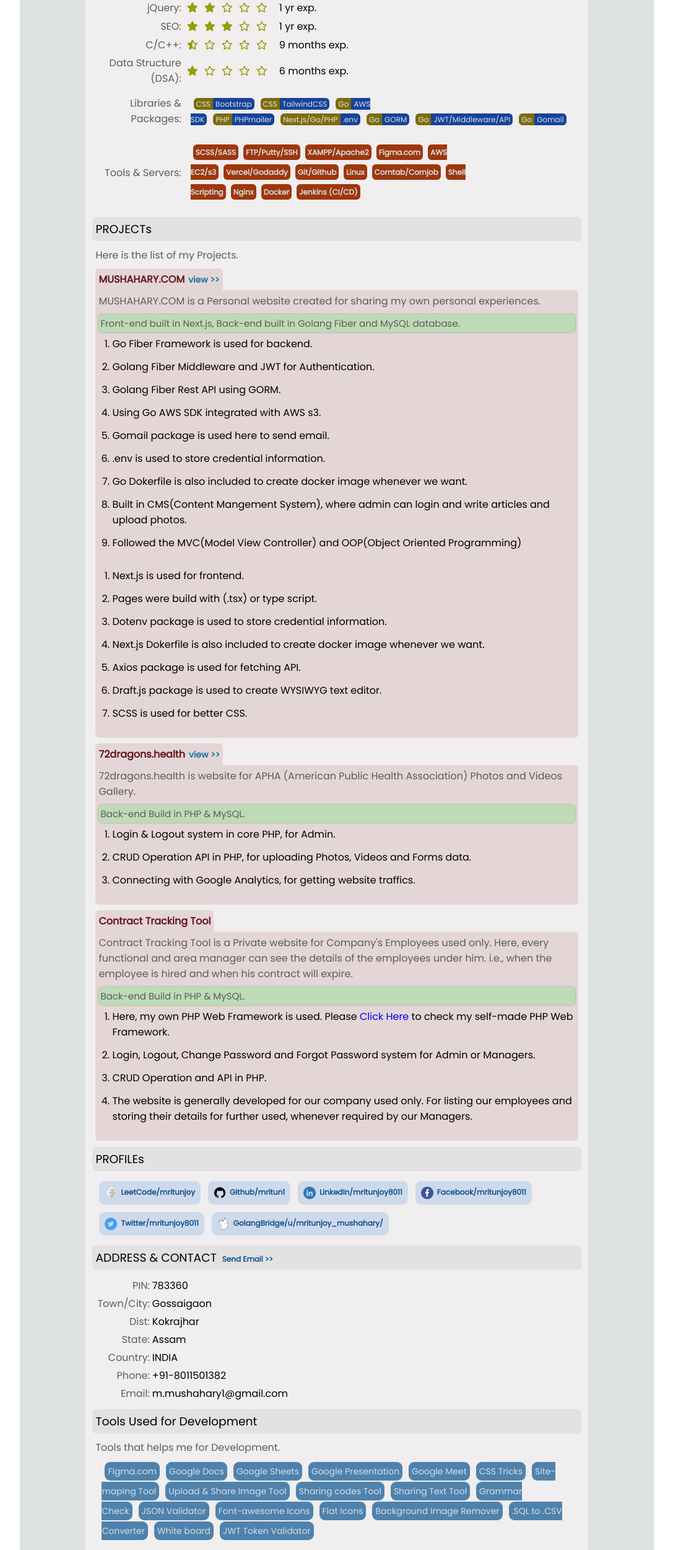
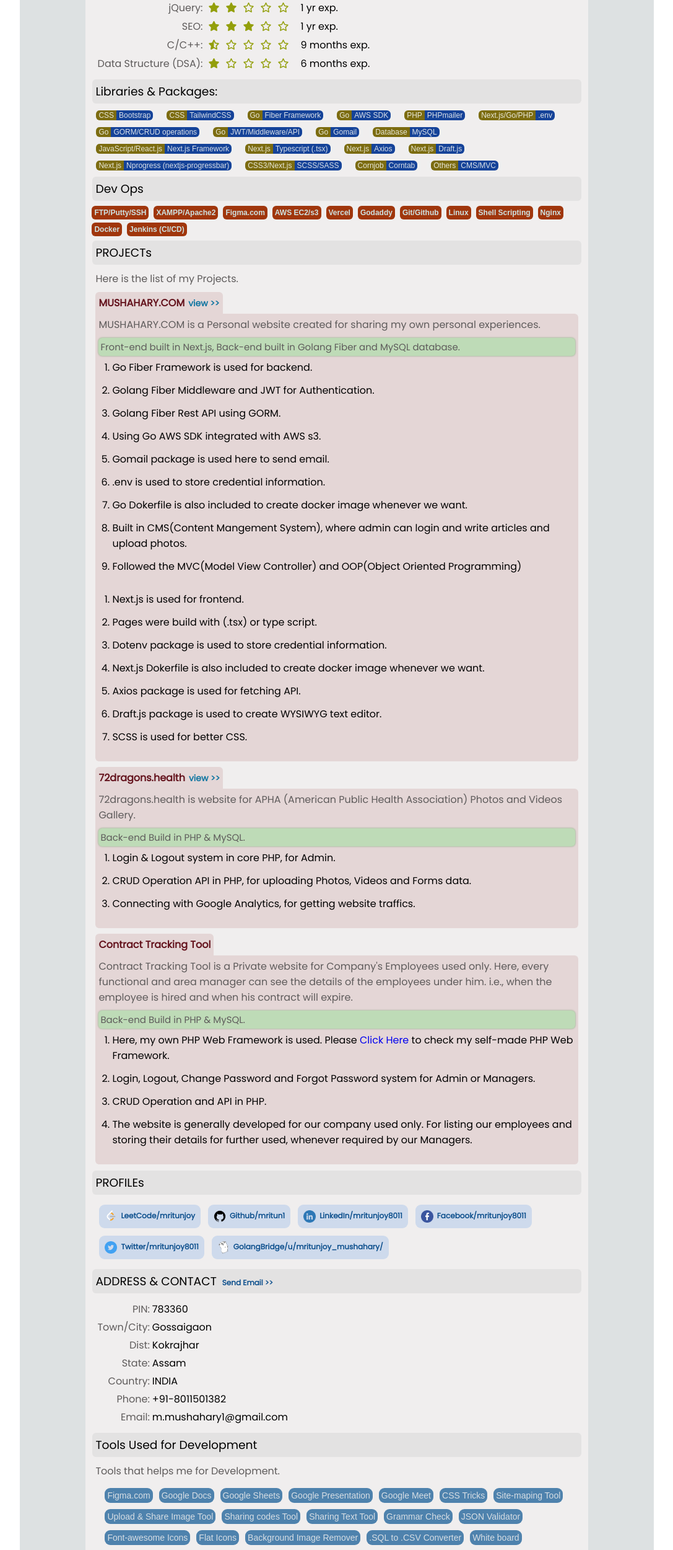
Before and after one commit to mritun1/mushahary.com-v1, a Next.js app: page /team/mritunjoy-mushahary in a window 1280 px wide. Shown: the part 860-3360 px from the top of the page at 62% size, without its empty margins (96-1183 px from the left). Built offline with nearby package versions, Linux system fonts and the light colour scheme.

Commit message:
photo search fixed, loading bar added

```diff
--- a/component/public/photos/PhotosSearch.tsx
+++ b/component/public/photos/PhotosSearch.tsx
@@ -15,6 +15,7 @@
         window.location.href = "/photos/v2/search/"+searchTxt
     }
     return (
+        <>
             <div>
                 <div className="photos_search">
                     <div>
@@ -29,6 +30,7 @@
                     </div>
                 </div>
             </div>
+        </>
     );
 }
 
--- a/package.json
+++ b/package.json
@@ -21,6 +21,7 @@
     "eslint-config-next": "13.0.5",
     "next": "13.0.5",
     "nextjs-cors": "^2.1.2",
+    "nextjs-progressbar": "^0.0.16",
     "react": "18.2.0",
     "react-dom": "18.2.0",
     "react-draft-wysiwyg": "^1.15.0",
--- a/pages/_app.tsx
+++ b/pages/_app.tsx
@@ -2,8 +2,15 @@
 import '../styles/admin/v2/main.scss'
 import '../styles/style.scss'
 import '../styles/admin/admin.style.scss'
+import NextNProgress from 'nextjs-progressbar';
 import type { AppProps } from 'next/app'
 
 export default function App({ Component, pageProps }: AppProps) {
-  return <Component {...pageProps} />
+  // return <Component {...pageProps} />
+  return (
+    <>
+      <NextNProgress color="red" startPosition={0.3} stopDelayMs={200} height={6} showOnShallow={true} />
+      <Component {...pageProps} />;
+    </>
+  );
 }
--- a/pages/team/mritunjoy-mushahary.tsx
+++ b/pages/team/mritunjoy-mushahary.tsx
@@ -246,7 +246,7 @@
                                             <td>6 months exp.</td>
                                         </tr>
 
-                                        <tr>
+                                        {/* <tr>
                                             <td>Libraries &amp; Packages:</td>
                                             <td colSpan={2}>
 
@@ -287,8 +287,8 @@
                                                 </span>
 
                                             </td>
-                                        </tr>
-                                        <tr>
+                                        </tr> */}
+                                        {/* <tr>
                                             <td>Tools &amp; Servers:</td>
                                             <td colSpan={2}>
                                                 <span className='tags'>SCSS/SASS</span>
@@ -305,9 +305,105 @@
                                                 <span className='tags'>Docker</span>
                                                 <span className='tags'>Jenkins (CI/CD)</span>
                                             </td>
-                                        </tr>
+                                        </tr> */}
                                     </tbody>
                                 </table>
+                            </div>
+                            <div className="resume_heading">
+                                <h3>Libraries & Packages:</h3>
+                            </div>
+                            <div >
+                                <button className='lib'>
+                                    <span>CSS</span>
+                                    <span>Bootstrap</span>
+                                </button>
+
+                                <button className='lib'>
+                                    <span>CSS</span>
+                                    <span>TailwindCSS</span>
+                                </button>
+                                <button className='lib'>
+                                    <span>Go</span>
+                                    <span>Fiber Framework</span>
+                                </button>
+                                <button className='lib'>
+                                    <span>Go</span>
+                                    <span>AWS SDK</span>
+                                </button>
+
+                                <button className='lib'>
+                                    <span>PHP</span>
+                                    <span>PHPmailer</span>
+                                </button>
+                                <button className='lib'>
+                                    <span>Next.js/Go/PHP</span>
+                                    <span>.env</span>
+                                </button>
+                                <button className='lib'>
+                                    <span>Go</span>
+                                    <span>GORM/CRUD operations</span>
+                                </button>
+                                <button className='lib'>
+                                    <span>Go</span>
+                                    <span>JWT/Middleware/API</span>
+                                </button>
+                                <button className='lib'>
+                                    <span>Go</span>
+                                    <span>Gomail</span>
+                                </button>
+                                <button className='lib'>
+                                    <span>Database</span>
+                                    <span>MySQL</span>
+                                </button>
+                                <button className='lib'>
+                                    <span>JavaScript/React.js</span>
+                                    <span>Next.js Framework</span>
+                                </button>
+                                <button className='lib'>
+                                    <span>Next.js</span>
+                                    <span>Typescript (.tsx)</span>
+                                </button>
+                                <button className='lib'>
+                                    <span>Next.js</span>
+                                    <span>Axios</span>
+                                </button>
+                                <button className='lib'>
+                                    <span>Next.js</span>
+                                    <span>Draft.js</span>
+                                </button>
+                                <button className='lib'>
+                                    <span>Next.js</span>
+                                    <span>Nprogress (nextjs-progressbar)</span>
+                                </button>
+                                <button className='lib'>
+                                    <span>CSS3/Next.js</span>
+                                    <span>SCSS/SASS</span>
+                                </button>
+                                <button className='lib'>
+                                    <span>Cornjob</span>
+                                    <span>Corntab</span>
+                                </button>
+                                <button className='lib'>
+                                    <span>Others</span>
+                                    <span>CMS/MVC</span>
+                                </button>
+                            </div>
+                            <div className="resume_heading">
+                                <h3>Dev Ops</h3>
+                            </div>
+                            <div>
+                                <button className='tags'>FTP/Putty/SSH</button>
+                                <button className='tags'>XAMPP/Apache2</button>
+                                <button className='tags'>Figma.com</button>
+                                <button className='tags'>AWS EC2/s3</button>
+                                <button className='tags'>Vercel</button>
+                                <button className='tags'>Godaddy</button>
+                                <button className='tags'>Git/Github</button>
+                                <button className='tags'>Linux</button>
+                                <button className='tags'>Shell Scripting</button>
+                                <button className='tags'>Nginx</button>
+                                <button className='tags'>Docker</button>
+                                <button className='tags'>Jenkins (CI/CD)</button>
                             </div>
                             <div className="resume_heading">
                                 <h3>PROJECTs</h3>
@@ -528,24 +624,24 @@
                             <div className="resume_tools">
                                 <p>Tools that helps me for Development.</p>
                                 <div className='resume_tools_link'>
-                                    <Link href="https://www.figma.com/" target="_blank">Figma.com</Link>
-                                    <Link href="https://www.google.com/docs/about/" target={"_blank"}>Google Docs</Link>
-                                    <Link href="https://www.google.com/sheets/about/" target={"_blank"}>Google Sheets</Link>
-                                    <Link href="https://www.google.com/slides/about/" target={"_blank"}>Google Presentation</Link>
-                                    <Link href="https://meet.google.com/" target={"_blank"}>Google Meet</Link>
-                                    <Link href="https://css-tricks.com/the-shapes-of-css/" target={"_blank"}>CSS Tricks</Link>
-                                    <Link href="https://www.gloomaps.com/" target={"_blank"}>Site-maping Tool</Link>
-                                    <Link href="https://imgbox.com/" target={"_blank"}>Upload & Share Image Tool</Link>
-                                    <Link href="https://jsfiddle.net/" target={"_blank"}>Sharing codes Tool</Link>
-                                    <Link href="https://sharetext.me/" target={"_blank"}>Sharing Text Tool</Link>
-                                    <Link href="https://quillbot.com/grammar-check" target={"_blank"}>Grammar Check</Link>
-                                    <Link href="https://jsonlint.com/" target={"_blank"}>JSON Validator</Link>
-                                    <Link href="https://fontawesome.com/icons" target={"_blank"}>Font-awesome Icons</Link>
-                                    <Link href="https://www.flaticon.com/" target={"_blank"}>Flat Icons</Link>
-                                    <Link href="https://www.remove.bg/" target={"_blank"}>Background Image Remover</Link>
-                                    <Link href="https://www.rebasedata.com/convert-sql-to-csv-online" target={"_blank"}>.SQL to .CSV Converter</Link>
-                                    <Link href="https://www.tutorialspoint.com/whiteboard.htm" target={"_blank"}>White board</Link>
-                                    <Link href="https://jwt.io/" target={"_blank"}>JWT Token Validator</Link>
+                                    <Link href="https://www.figma.com/" target="_blank"><button>Figma.com</button></Link>
+                                    <Link href="https://www.google.com/docs/about/" target={"_blank"}><button>Google Docs</button></Link>
+                                    <Link href="https://www.google.com/sheets/about/" target={"_blank"}><button>Google Sheets</button></Link>
+                                    <Link href="https://www.google.com/slides/about/" target={"_blank"}><button>Google Presentation</button></Link>
+                                    <Link href="https://meet.google.com/" target={"_blank"}><button>Google Meet</button></Link>
+                                    <Link href="https://css-tricks.com/the-shapes-of-css/" target={"_blank"}><button>CSS Tricks</button></Link>
+                                    <Link href="https://www.gloomaps.com/" target={"_blank"}><button>Site-maping Tool</button></Link>
+                                    <Link href="https://imgbox.com/" target={"_blank"}><button>Upload & Share Image Tool</button></Link>
+                                    <Link href="https://jsfiddle.net/" target={"_blank"}><button>Sharing codes Tool</button></Link>
+                                    <Link href="https://sharetext.me/" target={"_blank"}><button>Sharing Text Tool</button></Link>
+                                    <Link href="https://quillbot.com/grammar-check" target={"_blank"}><button>Grammar Check</button></Link>
+                                    <Link href="https://jsonlint.com/" target={"_blank"}><button>JSON Validator</button></Link>
+                                    <Link href="https://fontawesome.com/icons" target={"_blank"}><button>Font-awesome Icons</button></Link>
+                                    <Link href="https://www.flaticon.com/" target={"_blank"}><button>Flat Icons</button></Link>
+                                    <Link href="https://www.remove.bg/" target={"_blank"}><button>Background Image Remover</button></Link>
+                                    <Link href="https://www.rebasedata.com/convert-sql-to-csv-online" target={"_blank"}><button>.SQL to .CSV Converter</button></Link>
+                                    <Link href="https://www.tutorialspoint.com/whiteboard.htm" target={"_blank"}><button>White board</button></Link>
+                                    <Link href="https://jwt.io/" target={"_blank"}><button>JWT Token Validator</button></Link>
                                 </div>
                             </div>
 
--- a/styles/style.scss
+++ b/styles/style.scss
@@ -301,50 +301,50 @@
             width: 170px;
         }
 
-        table>tbody>tr:last-child {
-            td:last-child {
-                padding: 12px;
-            }
-        }
+        // table>tbody>tr:last-child {
+        //     td:last-child {
+        //         padding: 12px;
+        //     }
+        // }
 
-        table>tbody>tr:nth-last-child(2) {
-            td:last-child {
-                padding: 12px;
-            }
-        }
+        // table>tbody>tr:nth-last-child(2) {
+        //     td:last-child {
+        //         padding: 12px;
+        //     }
+        // }
 
         table {
             width: 100%;
 
-            .tags {
-                color: rgb(206, 226, 226);
-                margin: 4px;
-                padding: 4px;
-                border-radius: 6px;
-                background-color: rgb(160, 54, 12);
-                font-weight: bold;
-                line-height: 32px;
-                font-size: 12px;
-            }
+            // .tags {
+            //     color: rgb(206, 226, 226);
+            //     margin: 4px;
+            //     padding: 4px;
+            //     border-radius: 6px;
+            //     background-color: rgb(160, 54, 12);
+            //     font-weight: bold;
+            //     line-height: 32px;
+            //     font-size: 12px;
+            // }
 
-            .lib {
-                margin: 5px;
-                font-size: 12px;
+            // .lib {
+            //     margin: 5px;
+            //     font-size: 12px;
 
-                span:first-child {
-                    background-color: rgb(124, 108, 16);
-                    color: rgb(233, 233, 218);
-                    padding: 1px 4px;
-                    border-radius: 6px 0 0 6px;
-                }
+            //     span:first-child {
+            //         background-color: rgb(124, 108, 16);
+            //         color: rgb(233, 233, 218);
+            //         padding: 1px 4px;
+            //         border-radius: 6px 0 0 6px;
+            //     }
 
-                span:last-child {
-                    background-color: rgb(21, 67, 153);
-                    color: rgb(218, 225, 233);
-                    padding: 1px 4px;
-                    border-radius: 0 6px 6px 0;
-                }
-            }
+            //     span:last-child {
+            //         background-color: rgb(21, 67, 153);
+            //         color: rgb(218, 225, 233);
+            //         padding: 1px 4px;
+            //         border-radius: 0 6px 6px 0;
+            //     }
+            // }
         }
     }
 
@@ -447,6 +447,37 @@
     }
 }
 
+.lib {
+    margin: 5px;
+    font-size: 12px;
+    border: none;
+    span:first-child {
+        background-color: rgb(124, 108, 16);
+        color: rgb(233, 233, 218);
+        padding: 1px 4px;
+        border-radius: 6px 0 0 6px;
+    }
+
+    span:last-child {
+        background-color: rgb(21, 67, 153);
+        color: rgb(218, 225, 233);
+        padding: 1px 4px;
+        border-radius: 0 6px 6px 0;
+    }
+}
+
+.tags {
+    border: none;
+    color: rgb(206, 226, 226);
+    margin: 2px 4px;
+    padding: 4px;
+    border-radius: 6px;
+    background-color: rgb(160, 54, 12);
+    font-weight: bold;
+    // line-height: 3px;
+    font-size: 12px;
+}
+
 .footer {
     padding: 8px;
 
@@ -500,12 +531,19 @@
         @include pad_mar();
 
         a {
-            background-color: rgb(78, 130, 173);
-            color: rgb(215, 222, 228);
-            @include pad_mar();
-            border-radius: 9px;
-            font-size: 14px;
-            line-height: 32px;
+            &>button{
+                background-color: rgb(78, 130, 173);
+                color: rgb(215, 222, 228);
+                padding:4px;
+                margin:5px;
+                border-radius: 9px;
+                font-size: 14px;
+                border: none;
+                &:hover{
+                    background-color: rgb(114, 161, 199);
+                    cursor: pointer;
+                }
+            }
         }
     }
 }
@@ -1130,3 +1168,10 @@
             }
         }
 }
+.loading{
+    text-align: center;
+    &>img{
+        height: 60px;
+        width: 60px;
+    }
+}
```
Also changed, not shown: pages/photos/v2/photos.tsx (+7 -0 lines), public/imgs/common/loading.gif (added), 1 other file (tests, documents, lock files or other folders). Lines whose indentation alone changed are shown as unchanged.
